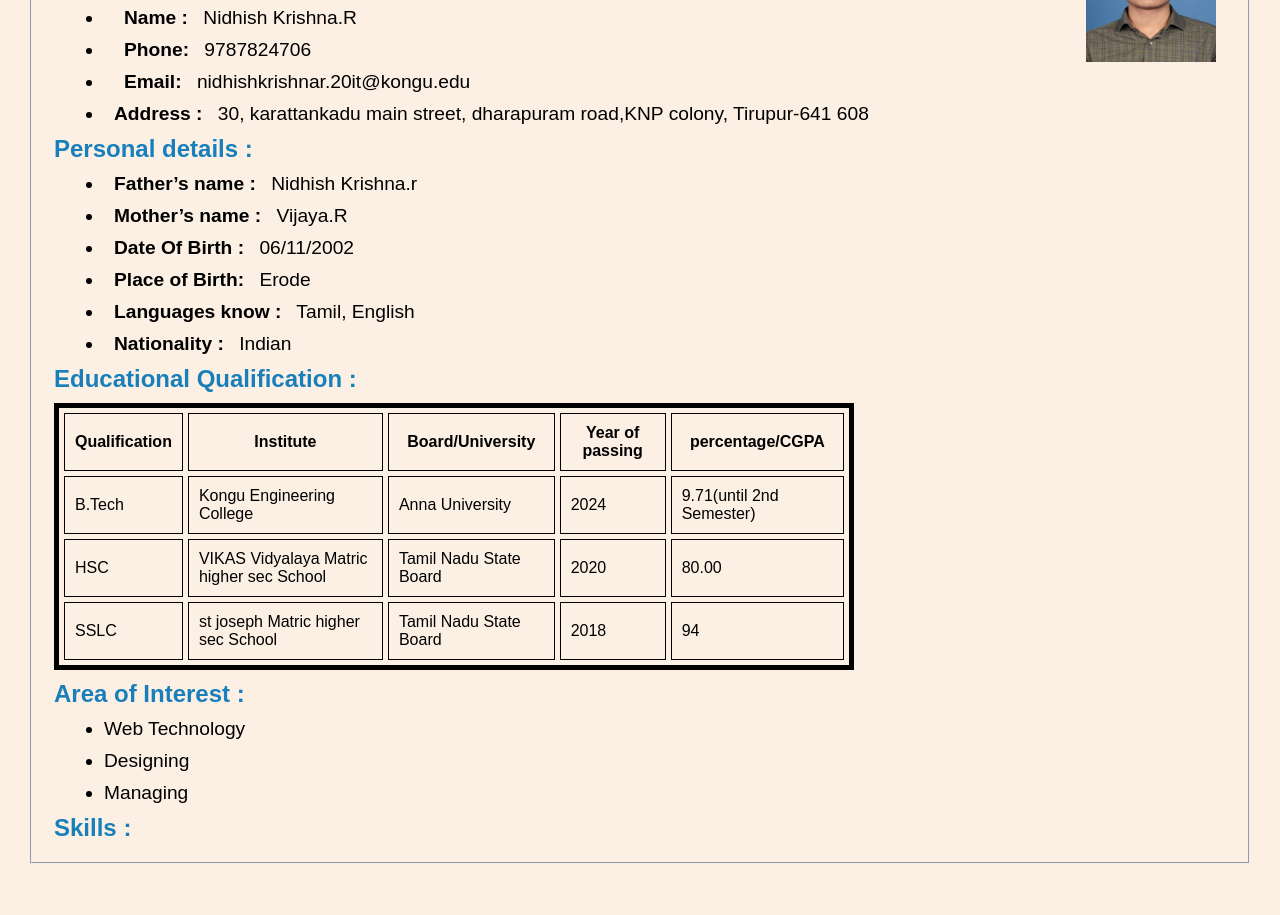
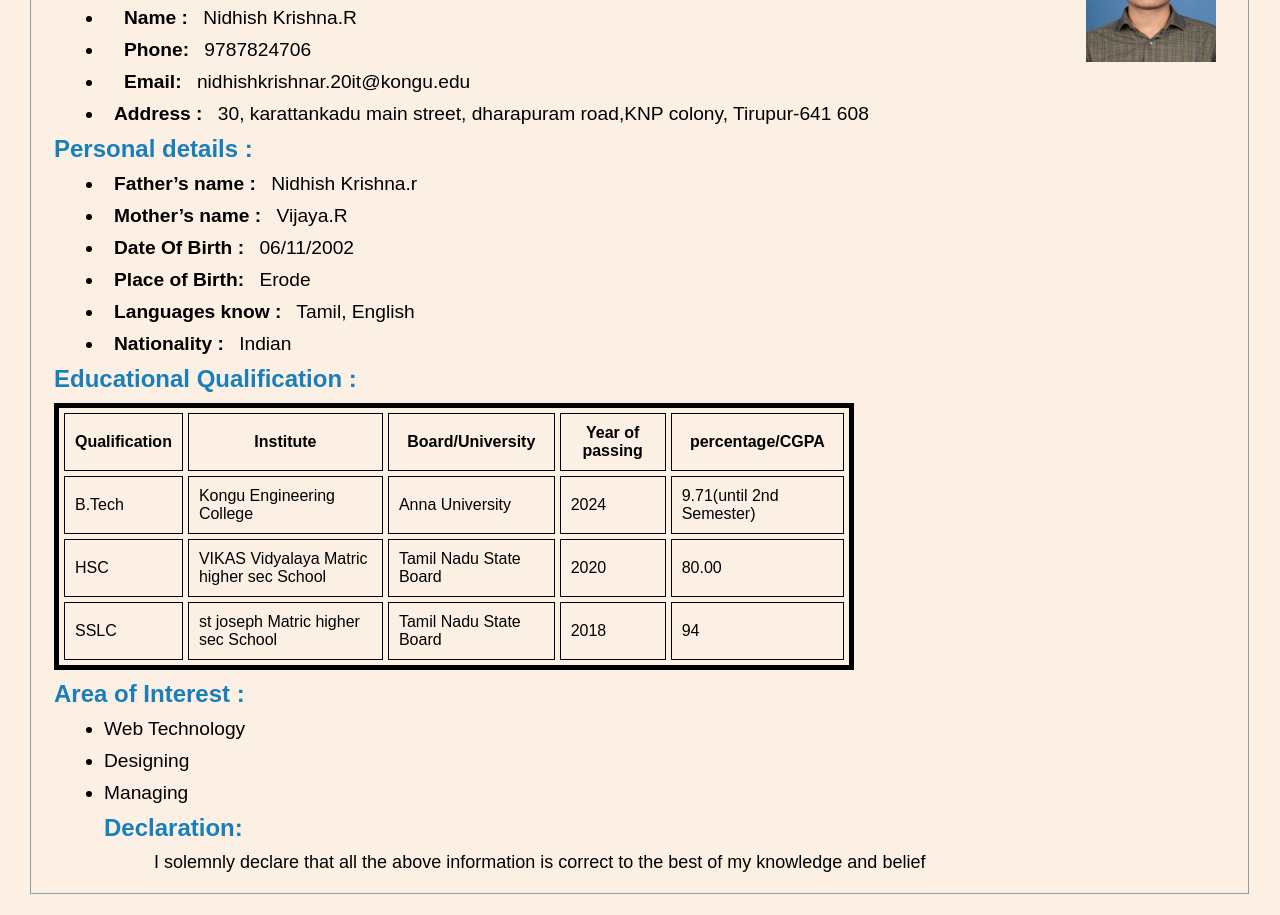
Before and after one commit to nidhishkrishna/resume, a plain HTML site: page index.html in a window 1280 px wide. Shown: the part 116-1031 px from the top of the page. Before the commit the page ends 1000 px from the top, so only its background shows below. Drawn offline with Linux system fonts and the light colour scheme.

Commit message:
Update index.html

```diff
--- a/index.html
+++ b/index.html
@@ -103,6 +103,6 @@
          <li>Web Technology</li>
          <li>Designing</li>
          <li>Managing</li>
-     </ul>
-     <h2 >Skills :</h2>
-     <ul>
+
+          <h2>Declaration:</h2>
+     <ul><p style="font-size: large;">   I solemnly declare that all the above information is correct to the best of my knowledge and belief</p></ul>
```
